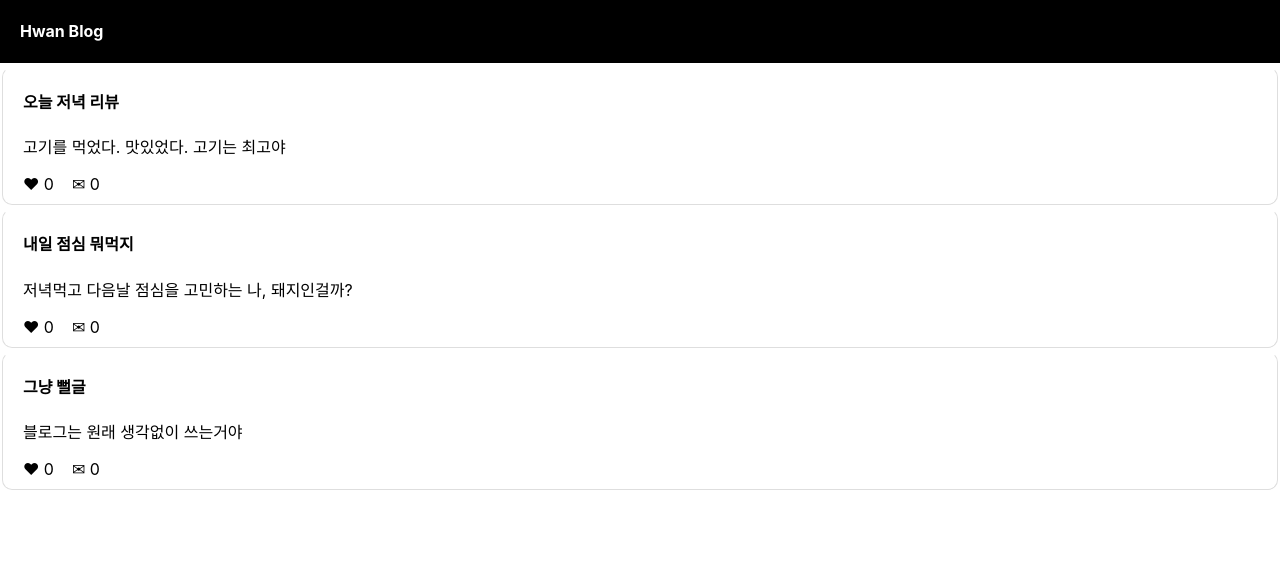
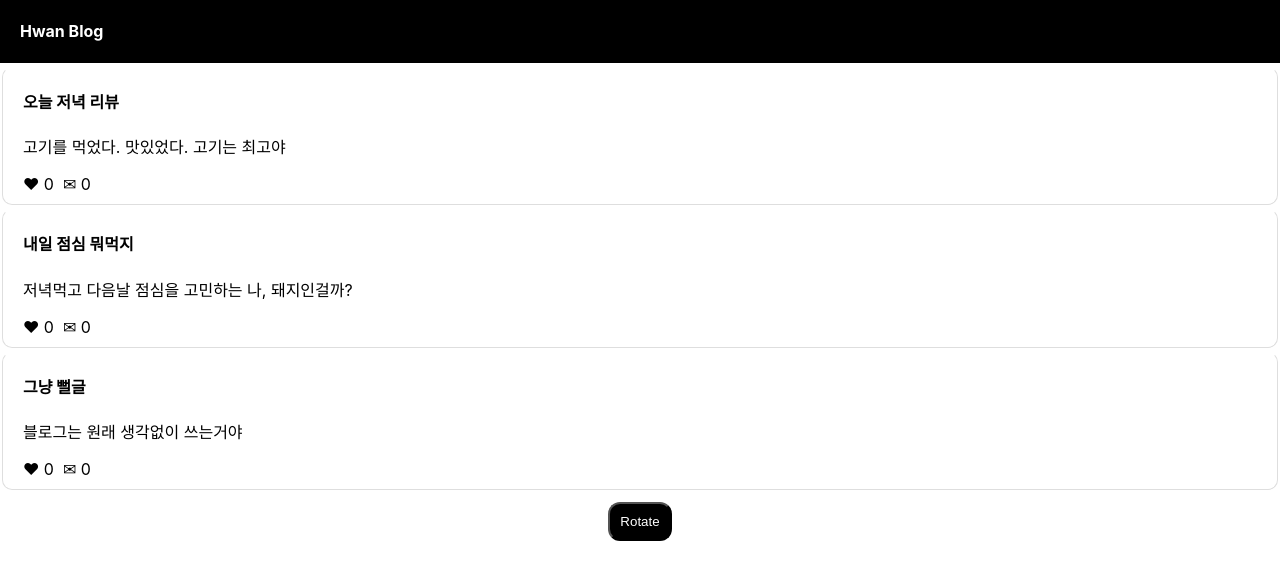
Before and after one commit to ssh-24/hwanblog, a React (Create React App) app: page / in a window 1280 px wide. Shown: the top 580 px of the page. Built offline with nearby package versions, Linux system fonts and the light colour scheme.

Commit message:
221129 23:36

```diff
--- a/src/App.css
+++ b/src/App.css
@@ -61,3 +61,11 @@ div {
 .like-comment-zone {
   padding-bottom: 10px;
 }
+
+.rotate-btn {
+  margin-top: 8px;
+  padding: 10px;
+  background: black;
+  color: white;
+  border-radius:12px;
+}
--- a/src/App.js
+++ b/src/App.js
@@ -5,40 +5,66 @@ import { useState } from 'react';
 
 function App() {
   const nav_title = "Hwan Blog";
-  let [title, setTitle] = useState(['오늘 저녁 리뷰','내일 점심 뭐먹지','그냥 뻘글']);
-  let [content, setContent] = useState(['고기를 먹었다. 맛있었다. 고기는 최고야'
-  ,'저녁먹고 다음날 점심을 고민하는 나, 돼지인걸까?'
-  ,'블로그는 원래 생각없이 쓰는거야']);
+  let [title, setTitle] = useState(
+    [
+      '오늘 저녁 리뷰'
+      ,'내일 점심 뭐먹지'
+      ,'그냥 뻘글'
+    ]
+  );
+  let [content, setContent] = useState(
+    [
+      '고기를 먹었다. 맛있었다. 고기는 최고야'
+      ,'저녁먹고 다음날 점심을 고민하는 나, 돼지인걸까?'
+      ,'블로그는 원래 생각없이 쓰는거야'
+    ]
+  );
 
-  let likeCount = useState(0);
-  let commentCount = useState(0);
+  let [likeCount,setLike] = useState([0,0,0]);
+  let [commentCount,setComment] = useState([0,0,0]);
 
   return (
     <div className="App">
       <div className='black-nav'>
         <h4>{nav_title}</h4>
       </div>
+
       <div className='post'>
         <h4>{title[0]}</h4>
         <p>{content[0]}</p>
         <div className='like-comment-zone'>
-          <span>❤</span> {likeCount}  &nbsp;&nbsp; <span>✉</span> {commentCount}
+          <span onClick={()=>{setLike([likeCount[0]+1,likeCount[1],likeCount[2]])}}>❤</span> {likeCount[0]}
+            &nbsp;&nbsp;
+          <span onClick={()=>{setComment([commentCount[0]+1,commentCount[1],commentCount[2]])}}>✉</span> {commentCount[0]}
         </div>
       </div>
+
       <div className='post'>
         <h4>{title[1]}</h4>
         <p>{content[1]}</p>
         <div className='like-comment-zone'>
-          <span>❤</span> {likeCount}  &nbsp;&nbsp; <span>✉</span> {commentCount}
+          <span onClick={()=>{setLike([likeCount[0],likeCount[1]+1,likeCount[2]])}}>❤</span> {likeCount[1]}
+            &nbsp;&nbsp;
+          <span onClick={()=>{setComment([commentCount[0],commentCount[1]+1,commentCount[2]])}}>✉</span> {commentCount[1]}
         </div>
       </div>
+
       <div className='post'>
         <h4>{title[2]}</h4>
         <p>{content[2]}</p>
         <div className='like-comment-zone'>
-          <span>❤</span> {likeCount}  &nbsp;&nbsp; <span>✉</span> {commentCount}
+          <span onClick={()=>{setLike([likeCount[0],likeCount[1],likeCount[2]+1])}}>❤</span> {likeCount[2]}
+            &nbsp;&nbsp;
+          <span onClick={()=>{setComment([commentCount[0],commentCount[1],commentCount[2]+1])}}>✉</span> {commentCount[2]}
         </div>
       </div>
+
+      <button className='rotate-btn' onClick={()=>{
+        setTitle([title[1],title[2],title[0]]);
+        setContent([content[1],content[2],content[0]]);
+        setLike([likeCount[1],likeCount[2],likeCount[0]]);
+        setComment([commentCount[1],commentCount[2],commentCount[0]]);
+      }}>Rotate</button>
     </div>
   );
 }
```
Also changed, not shown: 1 other file (tests, documents, lock files or other folders).
